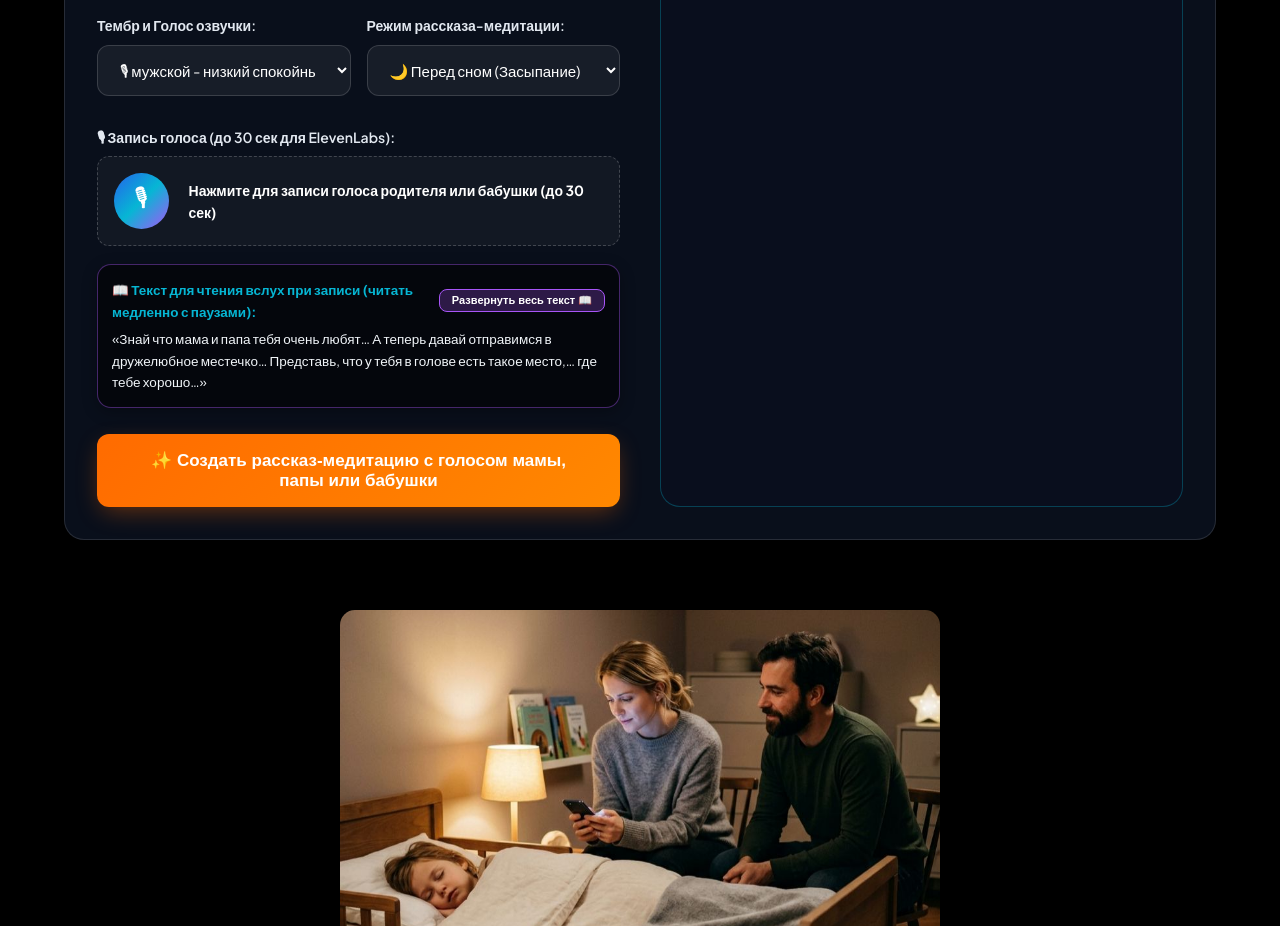
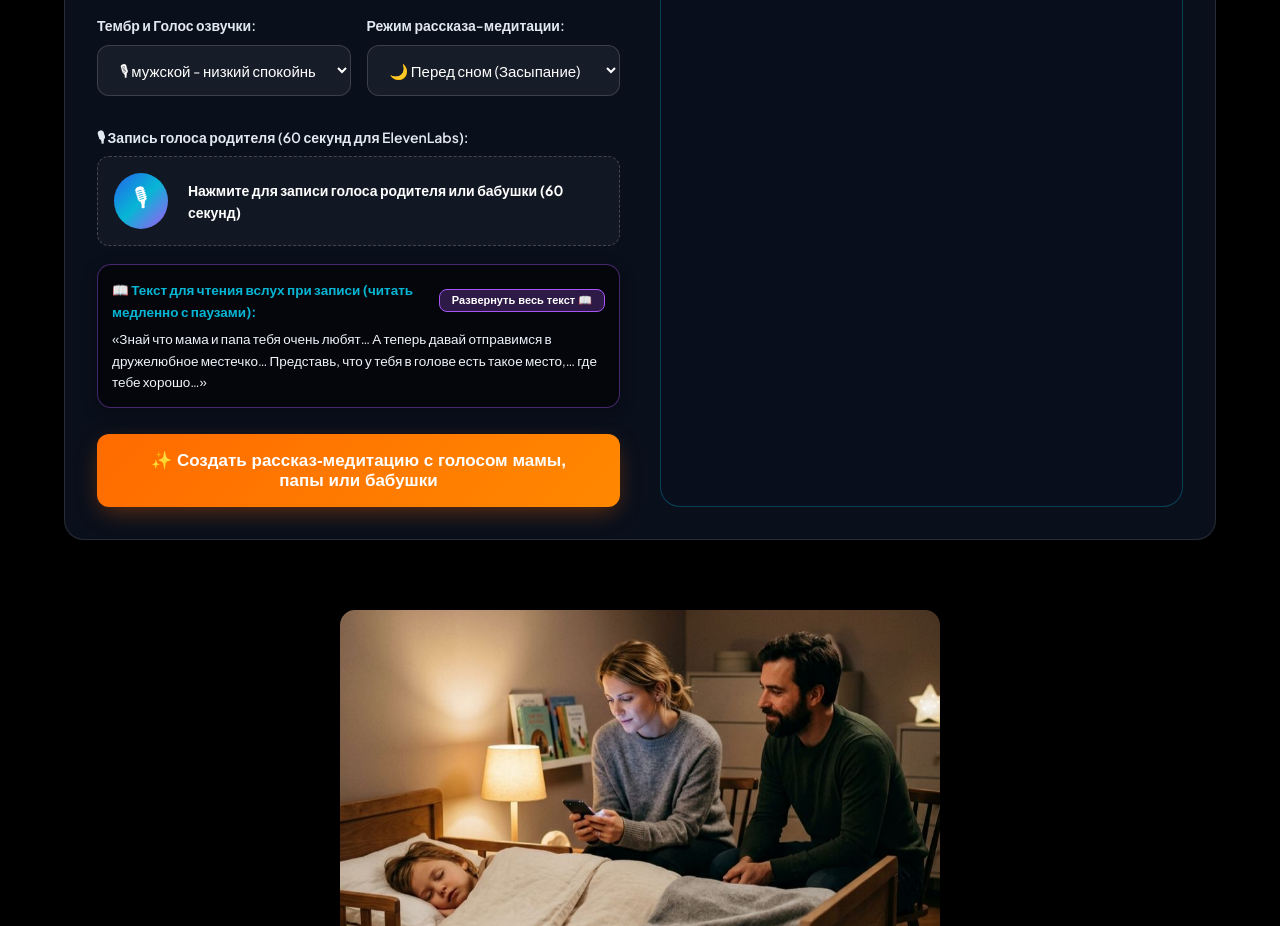
Before and after one commit to get777903-tech/mindecho-ai-113, a plain HTML site: page index.html in a window 1280 px wide. Shown: the part 3580-4506 px from the top of the page. Drawn offline with nearby package versions, Linux system fonts and the light colour scheme.

Commit message:
Deploy latest mindecho-ai-113 updates: index.html

```diff
--- a/index.html
+++ b/index.html
@@ -343,13 +343,13 @@
 
           <!-- Mic Recorder Block (Moved down right before Generate Button) -->
           <div class="form-group" style="margin-top: 10px; margin-bottom: 6px;">
-            <label data-i18n="label_mic_rec">🎙 Запись голоса (до 30 сек для ElevenLabs):</label>
+            <label data-i18n="label_mic_rec">🎙 Запись голоса родителя (60 секунд для ElevenLabs):</label>
             <div class="mic-recorder-box">
               <button id="mic-btn" class="mic-btn" onclick="toggleVoiceRecord()">
                 <span class="mic-icon">🎙</span>
               </button>
               <div class="mic-status">
-                <span id="mic-text" data-i18n="mic_press_text" style="font-weight: 700; color: #fff;">Нажмите для записи голоса родителя или бабушки (до 30 сек)</span>
+                <span id="mic-text" data-i18n="mic_press_text" style="font-weight: 700; color: #fff;">Нажмите для записи голоса родителя или бабушки (60 секунд)</span>
                 <div id="mic-wave" class="mic-wave hidden">
                   <span></span><span></span><span></span><span></span>
                 </div>
```
